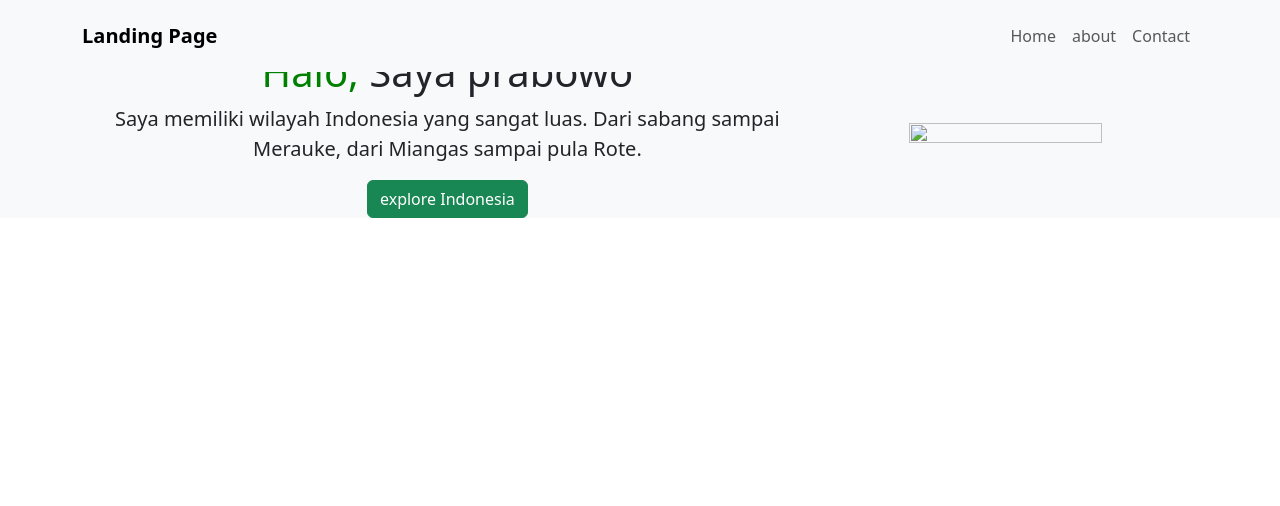
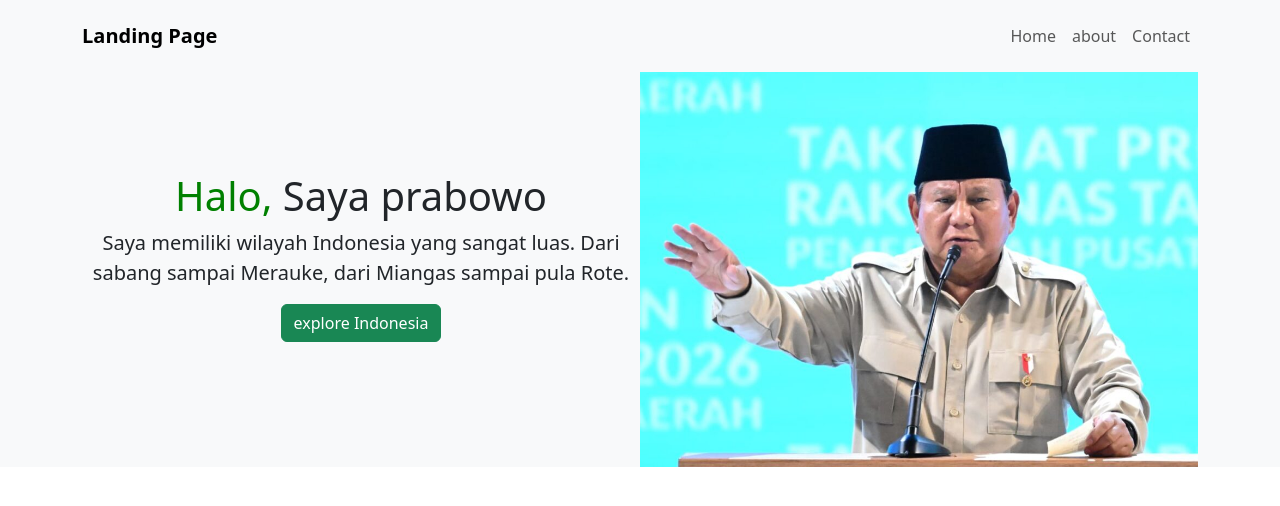
Before and after one commit to nurasyifaarkh-ctrl/portofolio-NurayifaRokhmah, a plain HTML site: page index.html in a window 1280 px wide. Drawn offline with nearby package versions, Linux system fonts and the light colour scheme.

Commit message:
Update index.html

```diff
--- a/index.html
+++ b/index.html
@@ -48,7 +48,7 @@
               </button>
             </a>
            </div>
-           <img class="img-fluid w-50 d-done d-sm block" src="image/wowo.jpeg" alth="header">
+           <img class="img-fluid w-50 d-done d-sm block" src="wowo.jpeg" alth="header">
          </div>
       </div>
     </section>
```
